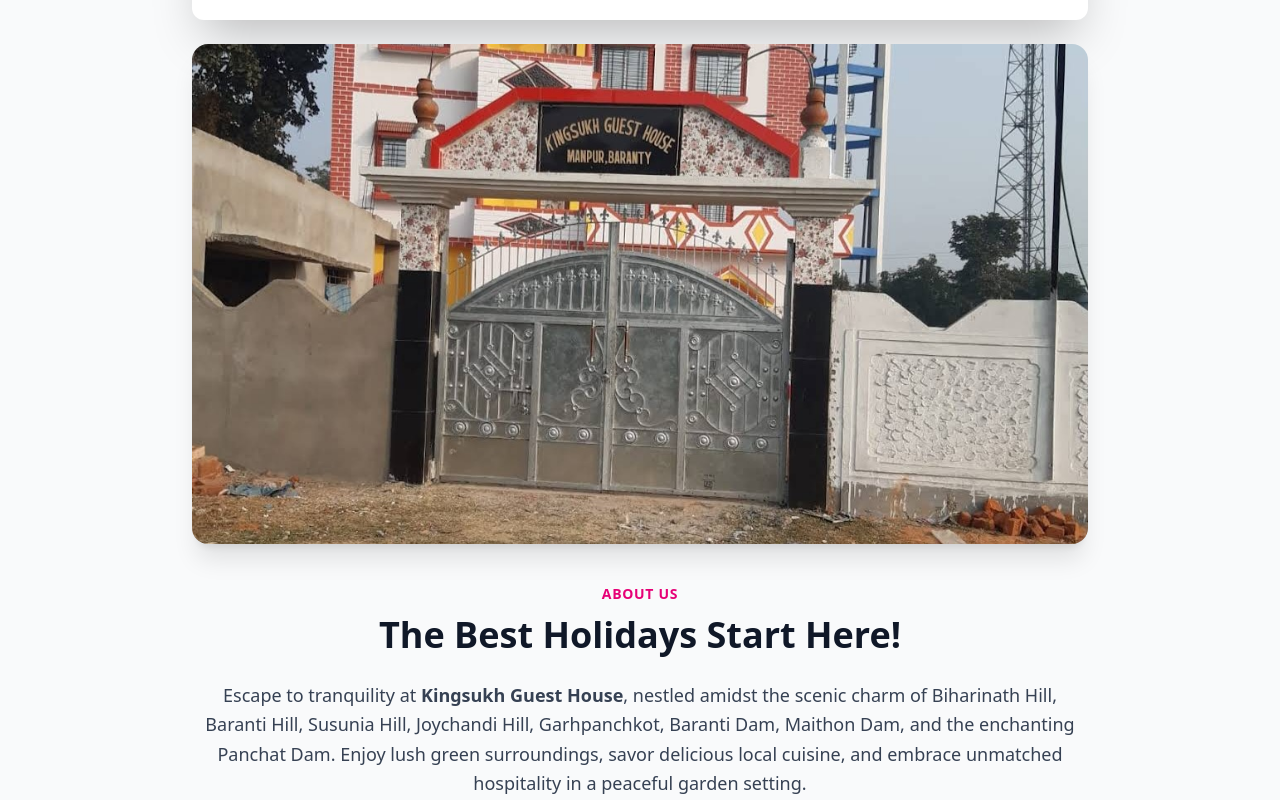
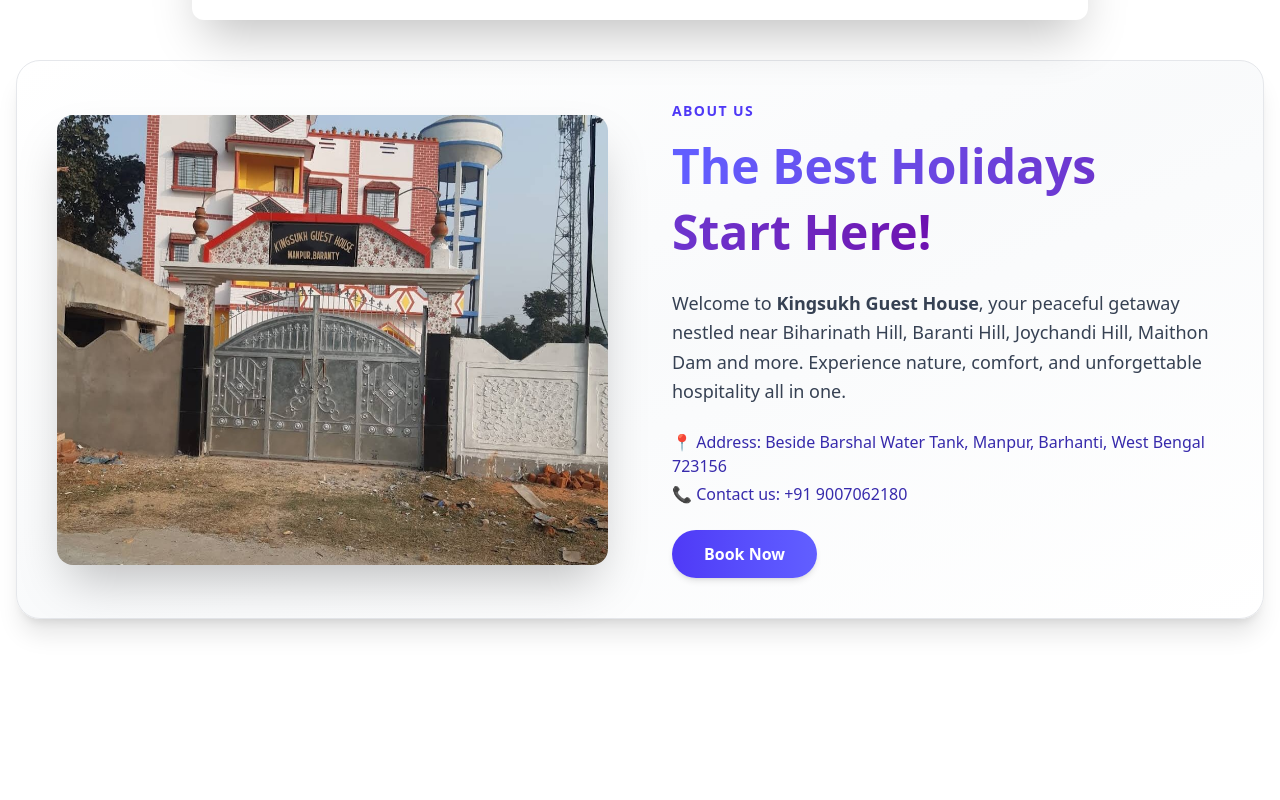
Before and after one commit to probal-ghosh/Internship1, a React (Vite) app: page / in a window 1280 px wide. Shown: the part 520-1320 px from the top of the page. After the commit the page ends 1219 px from the top, so only its background shows below. Built offline with nearby package versions, Linux system fonts and the light colour scheme.

Commit message:
fixed animation

```diff
--- a/src/Component/About/About.jsx
+++ b/src/Component/About/About.jsx
@@ -1,46 +1,53 @@
 import React from 'react';
-import guesthouseImg from '../../assets/out.jpg';
+import guesthouseImg from '../../assets/out.jpg'; // Replace with your image path
 
 const About = () => {
   return (
-    <section className="bg-gray-50 py-16 px-4">
-      <div className="max-w-4xl mx-auto text-center">
+    <section className="bg-white py-20 px-4">
+      <div className="max-w-7xl mx-auto flex flex-col lg:flex-row items-center gap-16 bg-gradient-to-br from-white via-gray-50 to-white p-10 rounded-3xl shadow-xl border border-gray-200">
 
-        {/* Image with fade-up */}
-        <img
-          src={guesthouseImg}
-          alt="Kingsukh Guest House"
-          className="rounded-2xl shadow-xl mx-auto mb-10 w-full max-h-[500px] object-cover"
-          data-aos="fade-up"
-        />
+        {/* Image Section */}
+        <div
+          className="w-full lg:w-1/2"
+          data-aos="fade-right"
+        >
+          <img
+            src={guesthouseImg}
+            alt="Kingsukh Guest House"
+            className="rounded-2xl shadow-2xl w-full h-[450px] object-cover"
+          />
+        </div>
 
-        {/* Heading and text with fade */}
-        <div data-aos="fade-up" data-aos-delay="200">
-          <p className="text-sm uppercase tracking-wider text-pink-600 font-semibold mb-2">
+        {/* Text Section */}
+        <div
+          className="w-full lg:w-1/2"
+          data-aos="fade-left"
+          data-aos-delay="200"
+        >
+          <p className="text-sm uppercase font-semibold tracking-widest text-indigo-600 mb-3">
             About Us
           </p>
-          <h2 className="text-4xl font-bold mb-6 leading-tight text-gray-900">
-            The Best Holidays Start Here!
+
+          <h2 className="text-4xl sm:text-5xl font-bold leading-snug text-gray-900 mb-6">
+            <span className="bg-gradient-to-r from-indigo-500 to-purple-800 text-transparent bg-clip-text">
+              The Best Holidays Start Here!
+            </span>
           </h2>
-          <p className="text-lg text-gray-700 leading-relaxed mb-6">
-            Escape to tranquility at <strong>Kingsukh Guest House</strong>, nestled amidst the scenic charm of Biharinath Hill, Baranti Hill, Susunia Hill, Joychandi Hill, Garhpanchkot, Baranti Dam, Maithon Dam, and the enchanting Panchat Dam.
-            Enjoy lush green surroundings, savor delicious local cuisine, and embrace unmatched hospitality in a peaceful garden setting.
+
+          <p className="text-gray-700 text-lg leading-relaxed mb-6">
+            Welcome to <strong>Kingsukh Guest House</strong>, your peaceful getaway nestled near Biharinath Hill, Baranti Hill, Joychandi Hill, Maithon Dam and more. Experience nature, comfort, and unforgettable hospitality all in one.
           </p>
-        </div>
 
-        {/* Address block with fade-in and delay */}
-        <div className="mb-6 text-blue-800 font-semibold" data-aos="fade-up" data-aos-delay="400">
-          <p>
-            Address: Beside Barshal Water Tank, Manpur, Barhanti, West Bengal 723156
-          </p>
-          <p>
-            Contact us: +91 9007062180
-          </p>
-        </div>
+          <div className="text-base font-medium text-indigo-800 mb-6 space-y-1">
+            <p>📍 Address: Beside Barshal Water Tank, Manpur, Barhanti, West Bengal 723156</p>
+            <p>📞 Contact us: +91 9007062180</p>
+          </div>
 
-        {/* Button with zoom-in effect */}
-        <div data-aos="zoom-in" data-aos-delay="600">
-          <button className="bg-pink-600 text-white px-6 py-3 rounded-full font-semibold hover:bg-pink-700 transition">
+          <button
+            data-aos="zoom-in"
+            data-aos-delay="400"
+            className="px-8 py-3 bg-gradient-to-r from-indigo-600 to-indigo-500 text-white font-semibold rounded-full shadow-md hover:shadow-xl hover:brightness-110 transition duration-300"
+          >
             Book Now
           </button>
         </div>
```
